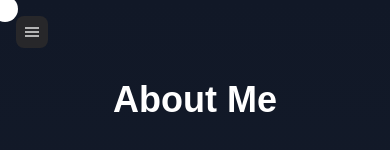
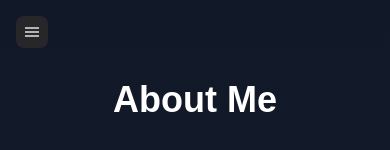
Before and after one commit to salman7707/Portfolio, a Next.js app: page /my-story in a window 390 px wide. Shown: the top 150 px of the page. Built offline with nearby package versions, Linux system fonts and the light colour scheme.

Commit message:
refactor:cursor

```diff
--- a/src/components/template/cursor.tsx
+++ b/src/components/template/cursor.tsx
@@ -25,7 +25,7 @@ export default function Cursor() {
         style={{
           translate: `${position.x - 8}px ${position.y - 4}px`,
         }}
-        className={`cursor ${theme === "dark" ? "bg-white" : "bg-black"} `}
+        className={`lg:block hidden cursor ${theme === "dark" ? "bg-white" : "bg-black"} `}
       ></div>
     </>
   );
```
